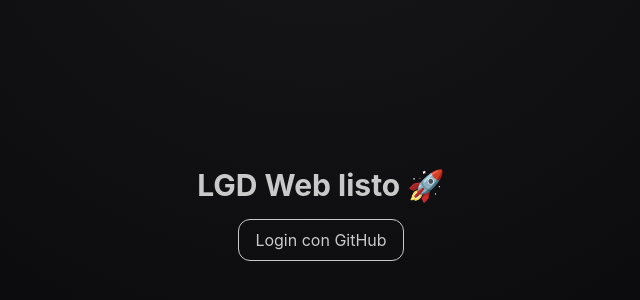
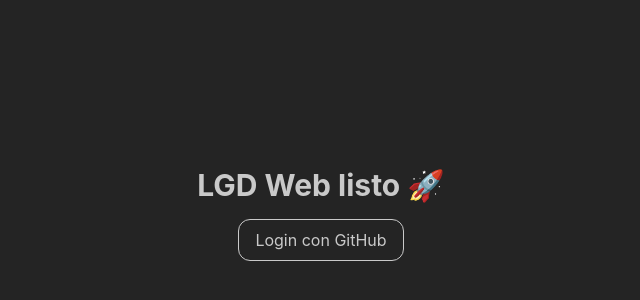
Before and after one commit to controlcdms/lgd-web, a Next.js app: page / in a window 1280 px wide. Shown: the part 186-486 px from the top of the page, without its empty margins (319-959 px from the left). Built offline with nearby package versions, Linux system fonts and the light colour scheme; no server answers.

Commit message:
Add named themes for global accent

```diff
--- a/src/app/globals.css
+++ b/src/app/globals.css
@@ -21,8 +21,8 @@
 
 body {
   background: var(--background);
-  /* Fondo radial sutil para dar profundidad */
-  background-image: radial-gradient(circle at 50% 0%, #18181b 0%, #09090b 70%);
+  /* Fondo radial sutil para dar profundidad + acento de tema */
+  background-image: radial-gradient(circle at 50% 0%, var(--accent-glow) 0%, #09090b 70%);
   color: var(--foreground);
   font-family: Arial, Helvetica, sans-serif;
   min-height: 100vh;
@@ -46,4 +46,17 @@ body {
 }
 ::-webkit-scrollbar-thumb:hover {
   background: #3f3f46;
+}crollbar {
+  width: 8px;
+  height: 8px;
 }
+::-webkit-scrollbar-track {
+  background: #09090b;
+}
+::-webkit-scrollbar-thumb {
+  background: #27272a;
+  border-radius: 4px;
+}
+::-webkit-scrollbar-thumb:hover {
+  background: #3f3f46;
+}
--- a/src/app/layout.tsx
+++ b/src/app/layout.tsx
@@ -1,10 +1,15 @@
 import "./globals.css";
 import { ColorSchemeScript } from "@mantine/core";
 import { Providers } from "./providers";
+import { THEME } from "./theme";
 
 export default function RootLayout({ children }: { children: React.ReactNode }) {
   return (
-    <html lang="en" data-mantine-color-scheme="dark">
+    <html
+      lang="en"
+      data-mantine-color-scheme="dark"
+      className={`theme-${THEME}`}
+    >
       <head>
         <ColorSchemeScript defaultColorScheme="dark" />
       </head>
--- /dev/null
+++ b/src/app/theme.ts
@@ -0,0 +1,4 @@
+export type ThemeName = "blue" | "yellow" | "green";
+
+// Cambia este valor para aplicar tema global.
+export const THEME: ThemeName = "green";
```
